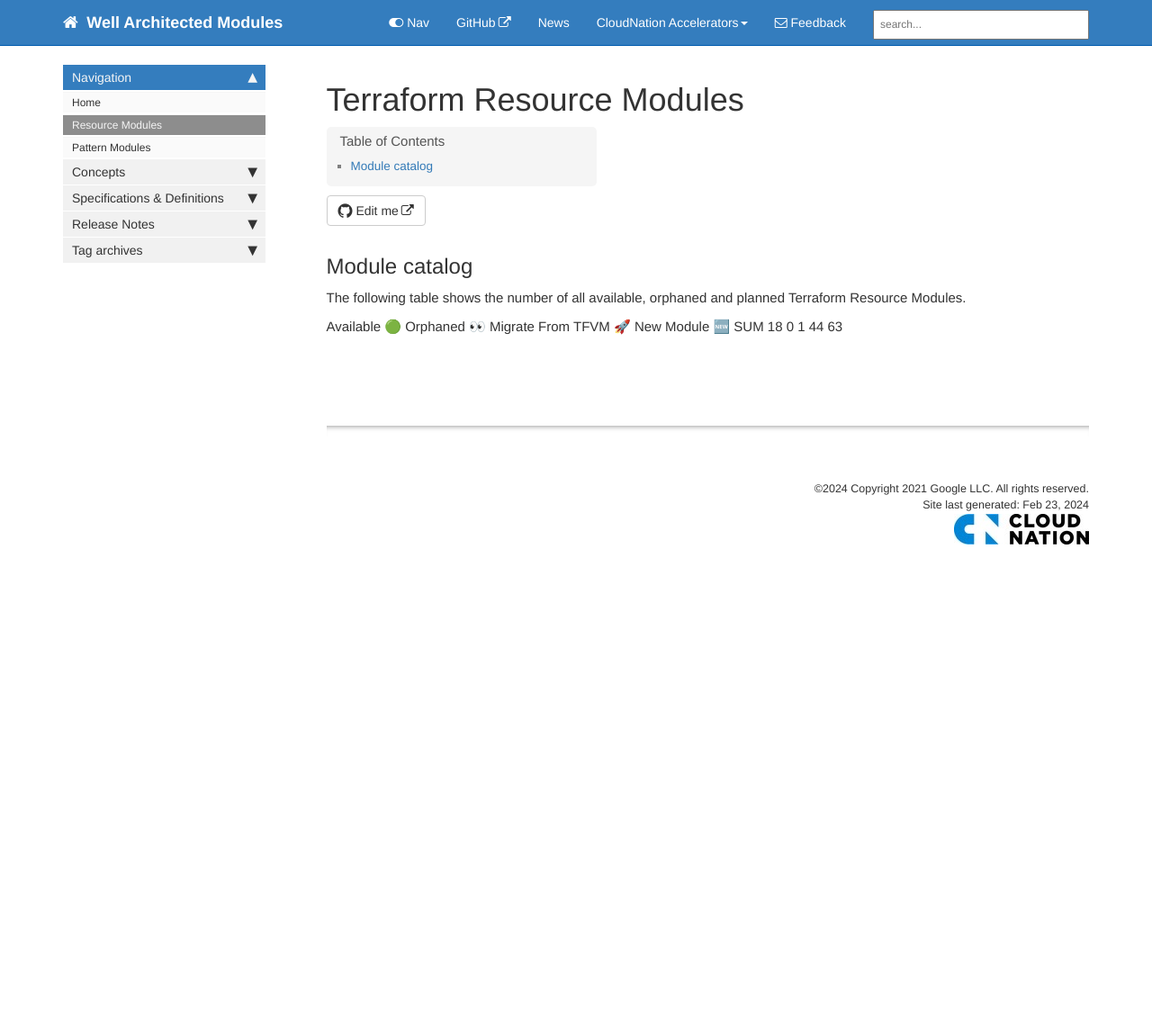
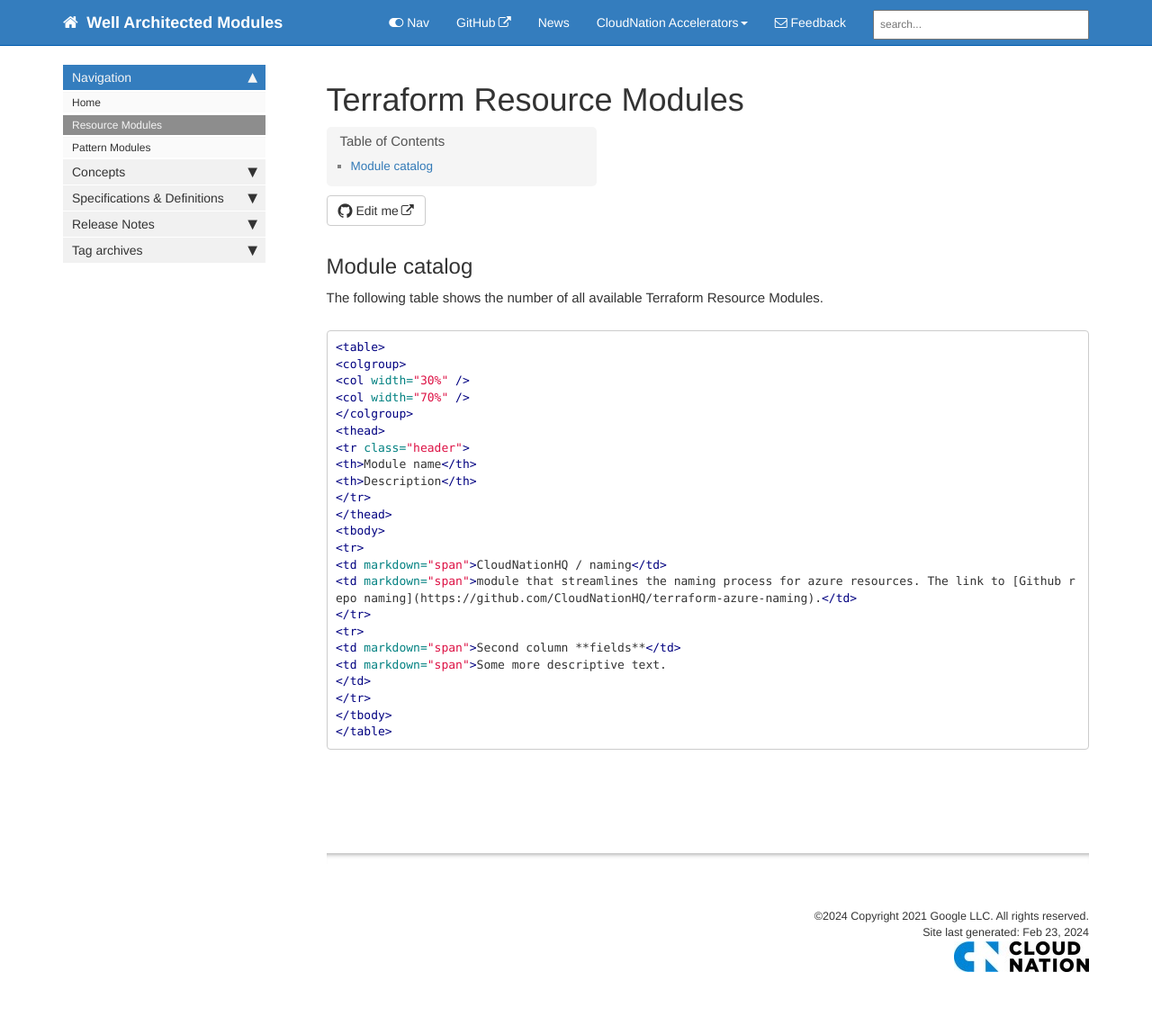
Before and after one commit to CloudNationHQ/well-architected-modules, a Jekyll site: the page built from pages/mydoc/mydoc_cn_terraform_resource_modules.md, in a window 1280 px wide. Shown: the whole page at 90% size. Built offline with Jekyll 4.4.1, drawn with Linux system fonts in a browser that asks for light colours; comment, search, counter and statistics services are not loaded; before the commit the page ends 900 px from its top, so only the background shows below that.

Commit message:
commit changes in table

````diff
--- a/pages/mydoc/mydoc_cn_terraform_resource_modules.md
+++ b/pages/mydoc/mydoc_cn_terraform_resource_modules.md
@@ -7,10 +7,33 @@
 
 ## Module catalog
 
-The following table shows the number of all available, orphaned and planned Terraform Resource Modules.
+The following table shows the number of all available Terraform Resource Modules.
 
-Available 🟢	Orphaned 👀	Migrate From TFVM 🚀	New Module 🆕	SUM
-18	0	1	44	63
+```html
+<table>
+<colgroup>
+<col width="30%" />
+<col width="70%" />
+</colgroup>
+<thead>
+<tr class="header">
+<th>Module name</th>
+<th>Description</th>
+</tr>
+</thead>
+<tbody>
+<tr>
+<td markdown="span">CloudNationHQ / naming</td>
+<td markdown="span">module that streamlines the naming process for azure resources. The link to [Github repo naming](https://github.com/CloudNationHQ/terraform-azure-naming).</td>
+</tr>
+<tr>
+<td markdown="span">Second column **fields**</td>
+<td markdown="span">Some more descriptive text.
+</td>
+</tr>
+</tbody>
+</table>
+```
 
 
 {% include links.html %}
````
